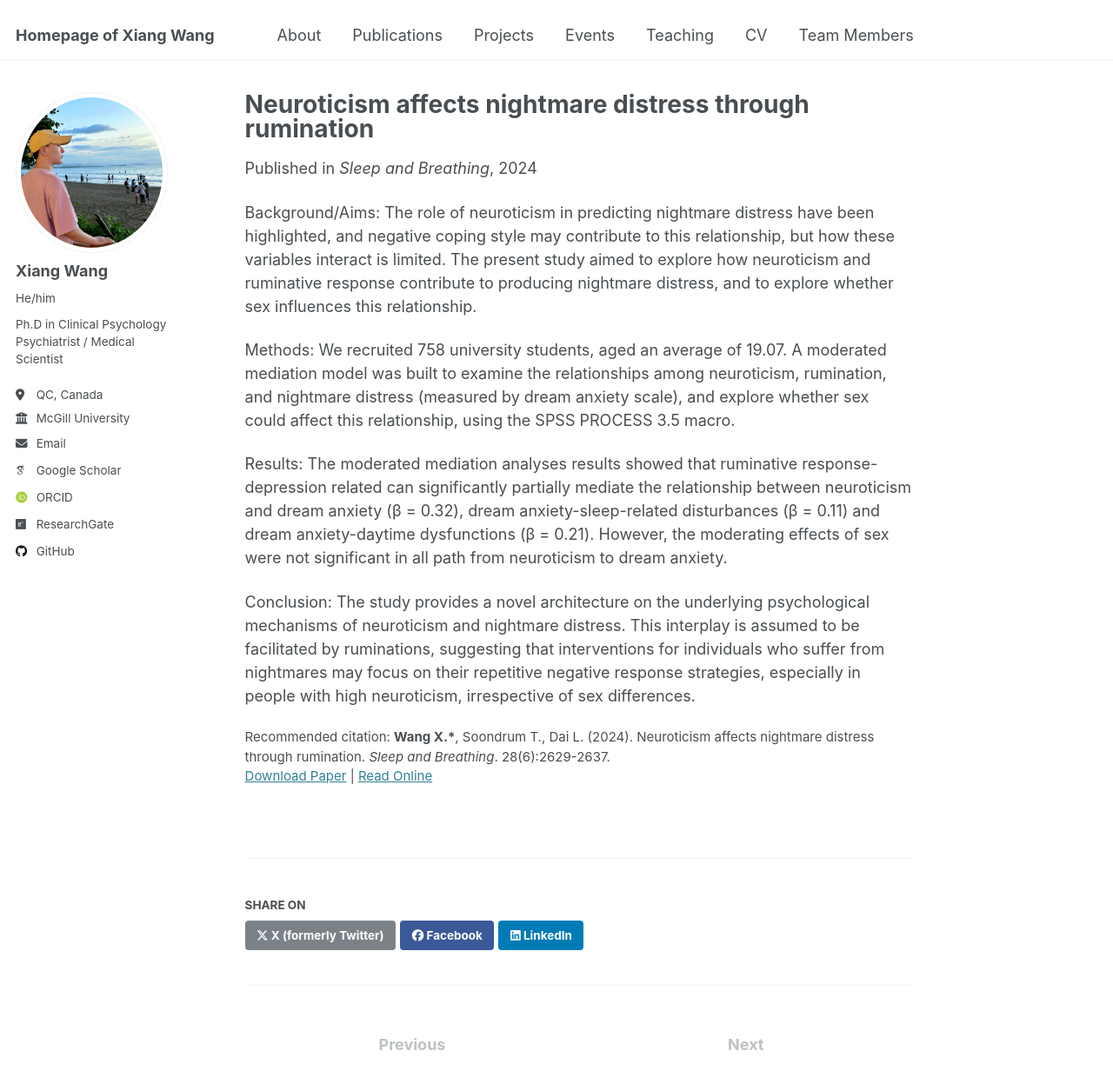
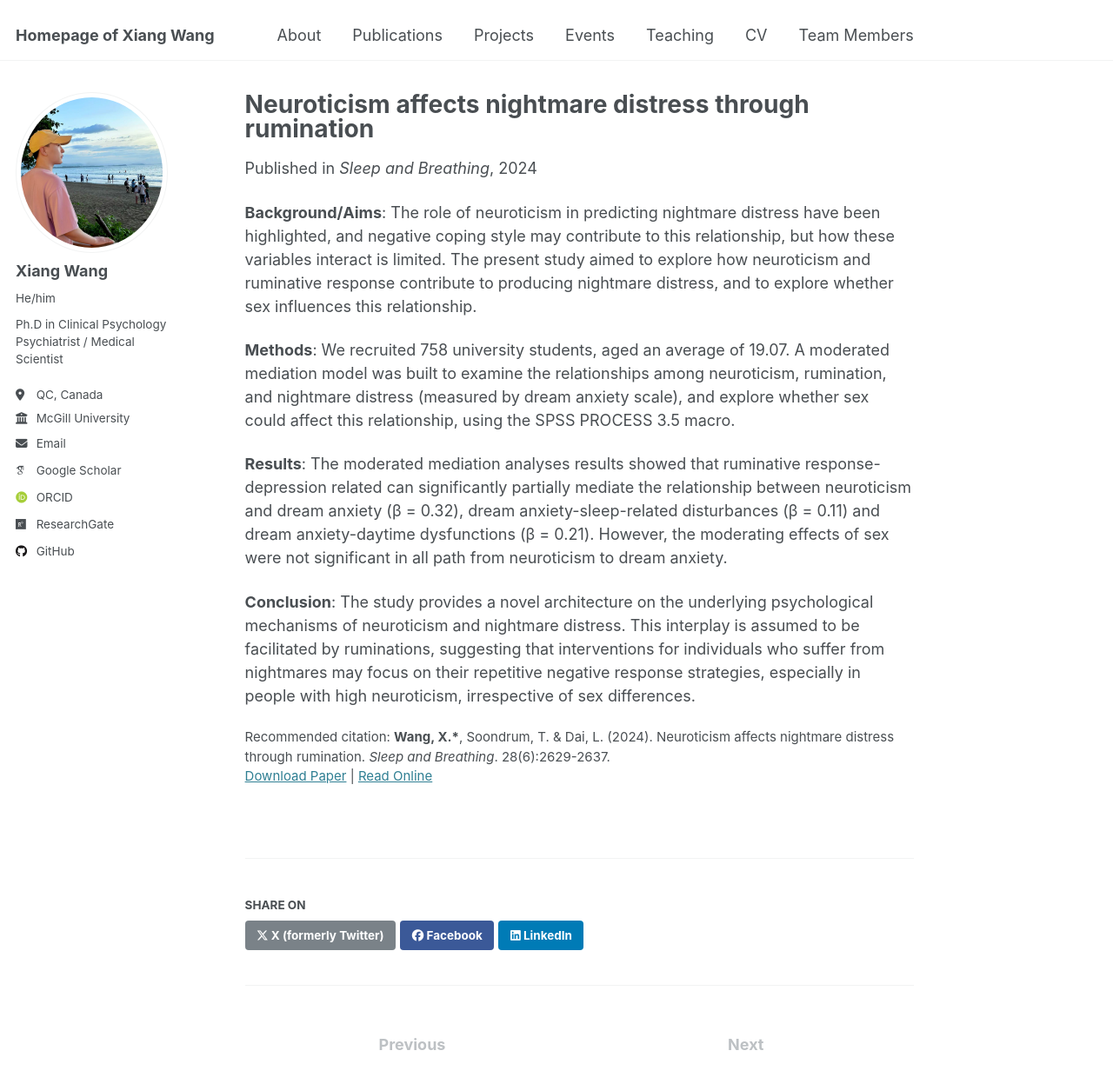
Before and after one commit to Xiang-Wangs/xiang-wangs.github.io, a Jekyll site: the page built from _publications/20240816_Neuroticism_affects_nightmare_distress_through_rumination.md, in a window 1280 px wide and 1400 px high. Shown: the top 1247 px of the window at 87% size. Built offline with Jekyll 4.4.1, drawn with Linux system fonts in a browser that asks for light colours; some web fonts are replaced; some of the changed lines change nothing that is shown.

Commit message:
Update 20240816_Neuroticism_affects_nightmare_distress_through_rumination.md

```diff
--- a/_publications/20240816_Neuroticism_affects_nightmare_distress_through_rumination.md
+++ b/_publications/20240816_Neuroticism_affects_nightmare_distress_through_rumination.md
@@ -7,14 +7,14 @@ excerpt: ''
 date: 2024-08-16
 venue: 'Sleep and Breathing'
 paperurl: 'http://xiang-wangs.github.io/files/20240816_Neuroticism_affects_nightmare_distress_through_rumination.pdf'
-onlineurl: 'https://link.springer.com/article/10.1007/s11325-024-03135-9'
-citation: '<strong>Wang X.*</strong>, Soondrum T., Dai L. (2024). Neuroticism affects nightmare distress through rumination. <i>Sleep and Breathing</i>. 28(6):2629-2637.'
+onlineurl: 'https://link.springer.com/article/10.1007/s11325-024-03135-9  '
+citation: '<strong>Wang, X.*</strong>, Soondrum, T. & Dai, L. (2024). Neuroticism affects nightmare distress through rumination. <i>Sleep and Breathing</i>. 28(6):2629-2637.'
 ---
 
-Background/Aims: The role of neuroticism in predicting nightmare distress have been highlighted, and negative coping style may contribute to this relationship, but how these variables interact is limited. The present study aimed to explore how neuroticism and ruminative response contribute to producing nightmare distress, and to explore whether sex influences this relationship.
+<strong>Background/Aims</strong>: The role of neuroticism in predicting nightmare distress have been highlighted, and negative coping style may contribute to this relationship, but how these variables interact is limited. The present study aimed to explore how neuroticism and ruminative response contribute to producing nightmare distress, and to explore whether sex influences this relationship.
 
-Methods: We recruited 758 university students, aged an average of 19.07. A moderated mediation model was built to examine the relationships among neuroticism, rumination, and nightmare distress (measured by dream anxiety scale), and explore whether sex could affect this relationship, using the SPSS PROCESS 3.5 macro.
+<strong>Methods</strong>: We recruited 758 university students, aged an average of 19.07. A moderated mediation model was built to examine the relationships among neuroticism, rumination, and nightmare distress (measured by dream anxiety scale), and explore whether sex could affect this relationship, using the SPSS PROCESS 3.5 macro.
 
-Results: The moderated mediation analyses results showed that ruminative response-depression related can significantly partially mediate the relationship between neuroticism and dream anxiety (β = 0.32), dream anxiety-sleep-related disturbances (β = 0.11) and dream anxiety-daytime dysfunctions (β = 0.21). However, the moderating effects of sex were not significant in all path from neuroticism to dream anxiety.
+<strong>Results</strong>: The moderated mediation analyses results showed that ruminative response-depression related can significantly partially mediate the relationship between neuroticism and dream anxiety (β = 0.32), dream anxiety-sleep-related disturbances (β = 0.11) and dream anxiety-daytime dysfunctions (β = 0.21). However, the moderating effects of sex were not significant in all path from neuroticism to dream anxiety.
 
-Conclusion: The study provides a novel architecture on the underlying psychological mechanisms of neuroticism and nightmare distress. This interplay is assumed to be facilitated by ruminations, suggesting that interventions for individuals who suffer from nightmares may focus on their repetitive negative response strategies, especially in people with high neuroticism, irrespective of sex differences.
+<strong>Conclusion</strong>: The study provides a novel architecture on the underlying psychological mechanisms of neuroticism and nightmare distress. This interplay is assumed to be facilitated by ruminations, suggesting that interventions for individuals who suffer from nightmares may focus on their repetitive negative response strategies, especially in people with high neuroticism, irrespective of sex differences.
```
